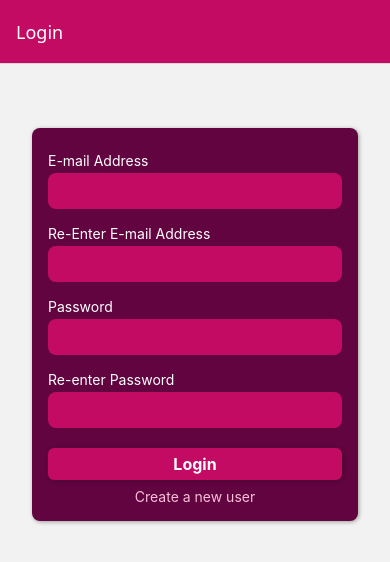
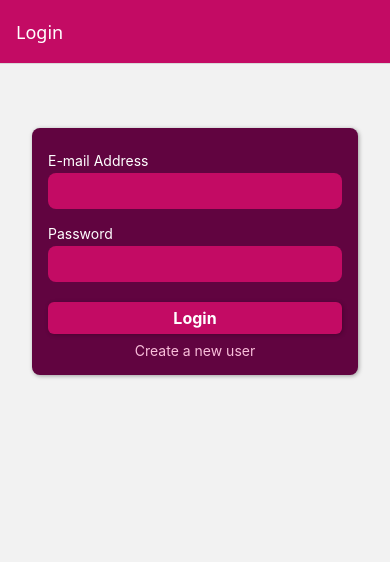
Before and after one commit to snadi043/User_Authentication, a React Native app: screen /Login in a window 390 px wide. Shown: the top 562 px of the page. Built offline with nearby package versions, Linux system fonts and the light colour scheme.

Commit message:
displaying the different input elements based on conditional rendering with respect to signup and login screen.

```diff
--- a/components/AuthenticationForm.js
+++ b/components/AuthenticationForm.js
@@ -56,7 +56,8 @@ export default function AuthenticationForm({isLogin, onSubmit, credentialsInvali
                 value={enteredEmail}
                 isInvalid={emailIsInvalid}
             />
-            <Input
+            {!isLogin && (
+                <Input
                 label="Re-Enter E-mail Address"
                 onInputValueChange={updateInputValuesHandler.bind(this, 're-enterEmail')}
                 keyboardType='email-address'
@@ -64,6 +65,7 @@ export default function AuthenticationForm({isLogin, onSubmit, credentialsInvali
                 value={reEnteredEmail}
                 isInvalid={emailsDontMatch}
             />
+            )}
             <Input
                 label="Password"
                 onInputValueChange={updateInputValuesHandler.bind(this, 'password')}
@@ -72,7 +74,8 @@ export default function AuthenticationForm({isLogin, onSubmit, credentialsInvali
                 value={enteredPassword}
                 isInvalid={passwordIsInvalid}
             />
-            <Input
+            {!isLogin && (
+                <Input
                 label="Re-enter Password"
                 onInputValueChange={updateInputValuesHandler.bind(this, 're-enterPassword')}
                 keyboardType='default'
@@ -80,6 +83,7 @@ export default function AuthenticationForm({isLogin, onSubmit, credentialsInvali
                 value={reEnteredPassword}
                 isInvalid={passwordDontMatch}
             />
+            )}
             <View style={styles.button}>
                 <Button
                     onPress={submitHandler}
```
